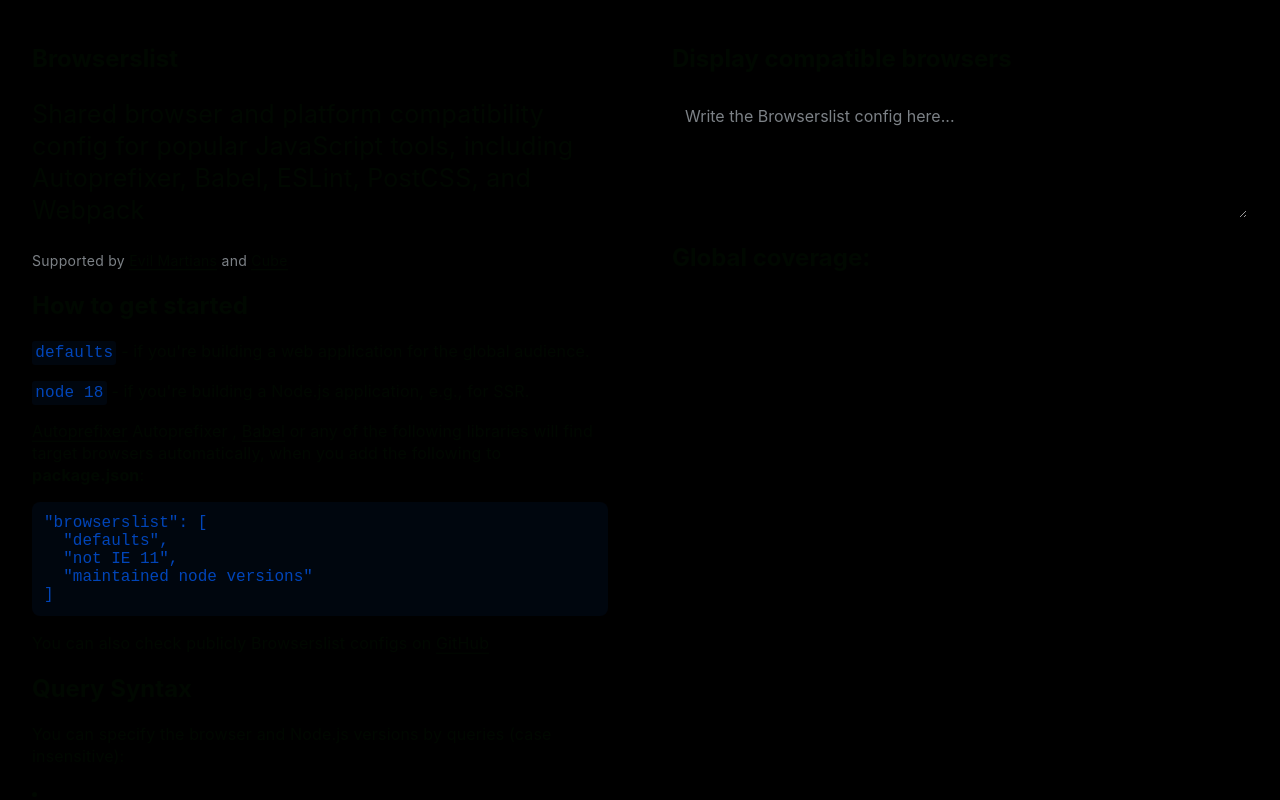
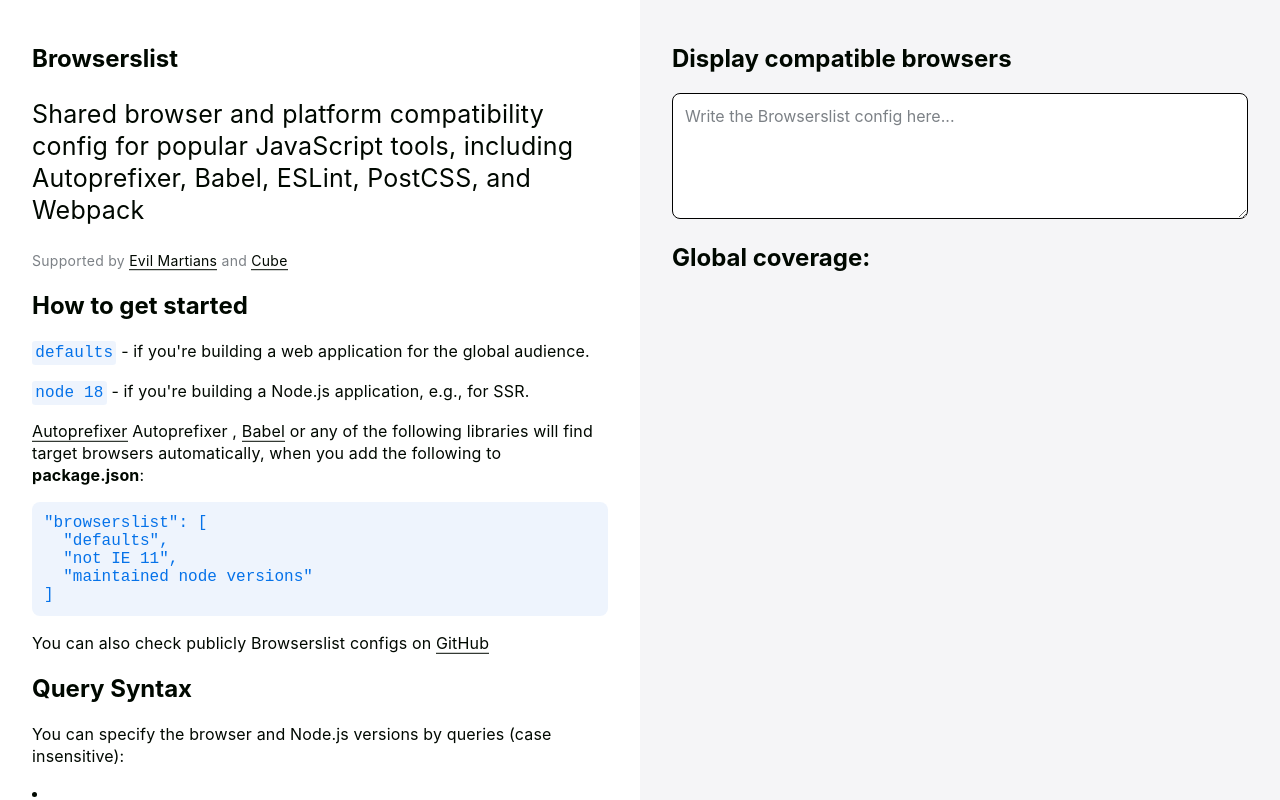
Before and after one commit to a-chabin/browserslist-demo, a website: page index.html in a window 1280 px wide. Drawn offline with Linux system fonts and the dark colour scheme.

Commit message:
Disable black color scheme

```diff
--- a/colors.css
+++ b/colors.css
@@ -1,5 +1,3 @@
-
-@media (prefers-color-scheme: light) {
 :root {
     --main-bg: rgb(255, 255, 255);
     --bg-highlited: rgb(245, 245, 247);
@@ -10,17 +8,3 @@
     --accent-blue-primary: rgb(75, 0, 231);
     --accent-alternave: rgb(255, 211, 0)
 }
-  }
-
-  @media (prefers-color-scheme: dark) {
-    :root {
-        --main-bg: rgb(0, 0, 0);
-        --bg-highlited: rgb(0, 0, 0);
-        --accent: rgb(0, 69, 185);
-        --text-highlited: rgba(0, 82, 195, .07);
-        --text-primary: rgb(0, 8, 0);
-        --text-secondary: rgb(124, 129, 134);
-        --accent-blue-primary: rgb(75, 0, 231);
-        --accent-alternave: rgb(255, 211, 0)
-    }
-  }
```
Lines whose indentation alone changed are shown as unchanged.
